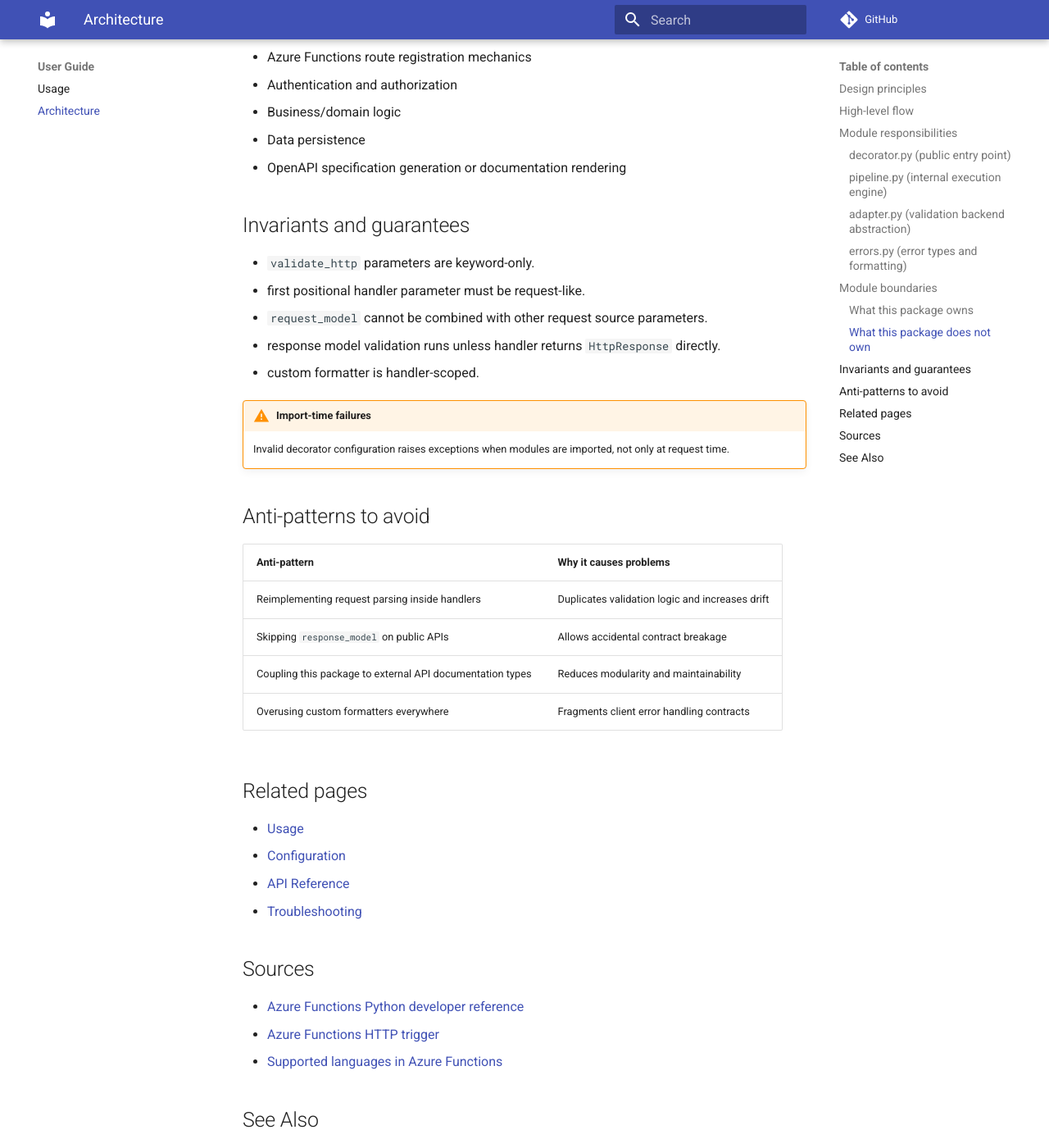
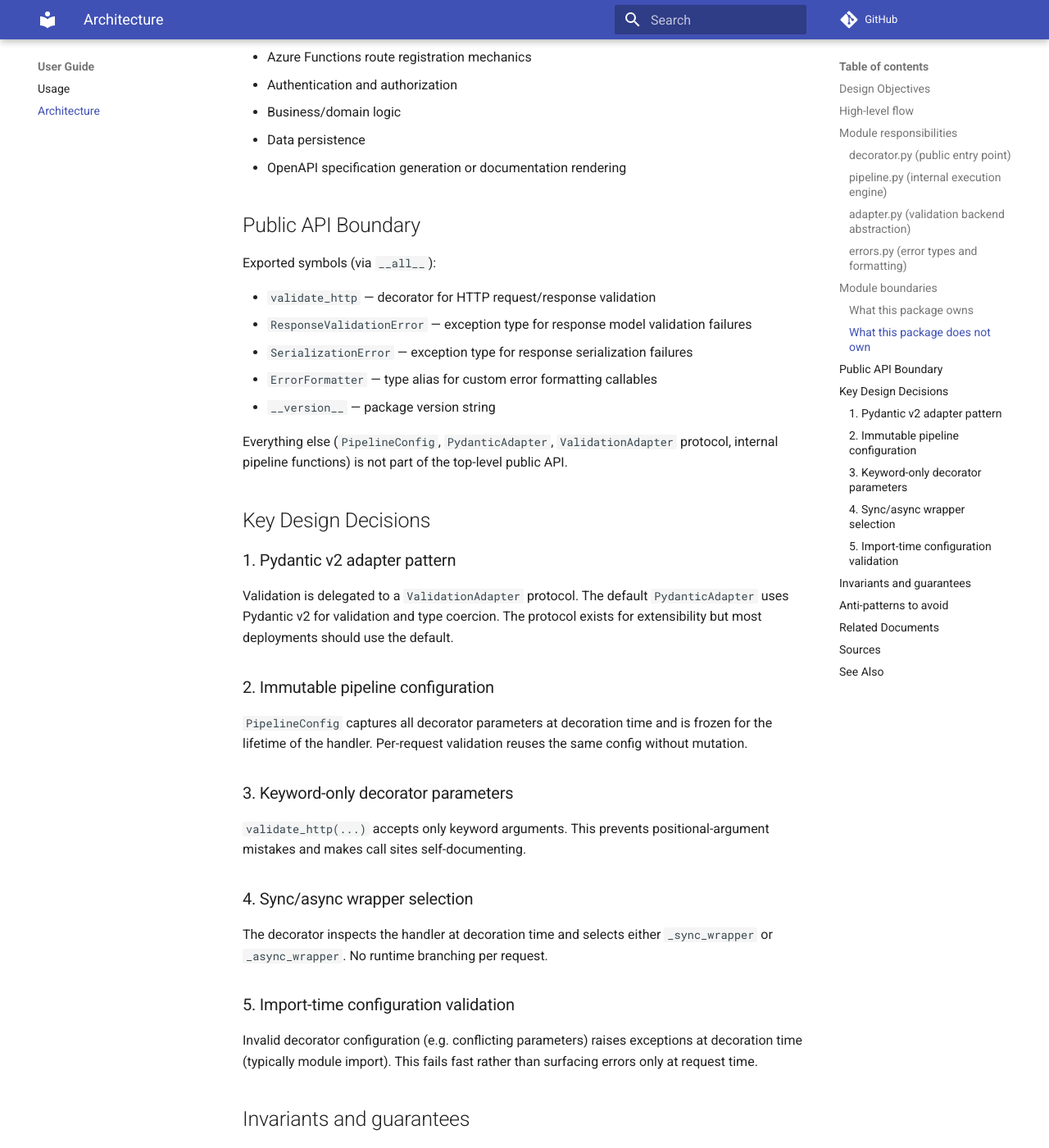
Before and after one commit to yeongseon/azure-functions-validation-python, an MkDocs documentation site: the page built from docs/architecture.md, in a window 1280 px wide and 1400 px high, scrolled down 3299 px. Shown: the whole window at 82% size. Built offline with MkDocs 1.6.1 and Material for MkDocs 9.7.7, drawn with Linux system fonts in a browser that asks for light colours; comment, search, counter and statistics services are not loaded; some of the changed text lies outside the part shown.

Commit message:
docs: standardize architecture.md sections and fix factual accuracy
Add Design Objectives, Public API Boundary, Key Design Decisions, and
Related Documents sections. Soften exception type wording for
ResponseValidationError and SerializationError to reflect actual
decorator-internal handling. Replace 'schema extraction' with
'validation and type coercion'.

Closes #126

```diff
--- a/docs/architecture.md
+++ b/docs/architecture.md
@@ -4,7 +4,7 @@
 The package centers on one public abstraction: a decorator that enforces request
 and response contracts around Azure Functions HTTP handlers.
 
-## Design principles
+## Design Objectives
 
 - Keep public API minimal.
 - Keep runtime validation deterministic.
@@ -142,6 +142,40 @@ flowchart LR
 - Data persistence
 - OpenAPI specification generation or documentation rendering
 
+## Public API Boundary
+
+Exported symbols (via `__all__`):
+
+- `validate_http` — decorator for HTTP request/response validation
+- `ResponseValidationError` — exception type for response model validation failures
+- `SerializationError` — exception type for response serialization failures
+- `ErrorFormatter` — type alias for custom error formatting callables
+- `__version__` — package version string
+
+Everything else (`PipelineConfig`, `PydanticAdapter`, `ValidationAdapter` protocol, internal pipeline functions) is not part of the top-level public API.
+
+## Key Design Decisions
+
+### 1. Pydantic v2 adapter pattern
+
+Validation is delegated to a `ValidationAdapter` protocol. The default `PydanticAdapter` uses Pydantic v2 for validation and type coercion. The protocol exists for extensibility but most deployments should use the default.
+
+### 2. Immutable pipeline configuration
+
+`PipelineConfig` captures all decorator parameters at decoration time and is frozen for the lifetime of the handler. Per-request validation reuses the same config without mutation.
+
+### 3. Keyword-only decorator parameters
+
+`validate_http(...)` accepts only keyword arguments. This prevents positional-argument mistakes and makes call sites self-documenting.
+
+### 4. Sync/async wrapper selection
+
+The decorator inspects the handler at decoration time and selects either `_sync_wrapper` or `_async_wrapper`. No runtime branching per request.
+
+### 5. Import-time configuration validation
+
+Invalid decorator configuration (e.g. conflicting parameters) raises exceptions at decoration time (typically module import). This fails fast rather than surfacing errors only at request time.
+
 ## Invariants and guarantees
 
 - `validate_http` parameters are keyword-only.
@@ -163,7 +197,7 @@ flowchart LR
 | Coupling this package to external API documentation types | Reduces modularity and maintainability |
 | Overusing custom formatters everywhere | Fragments client error handling contracts |
 
-## Related pages
+## Related Documents
 
 - [Usage](usage.md)
 - [Configuration](configuration.md)
```
